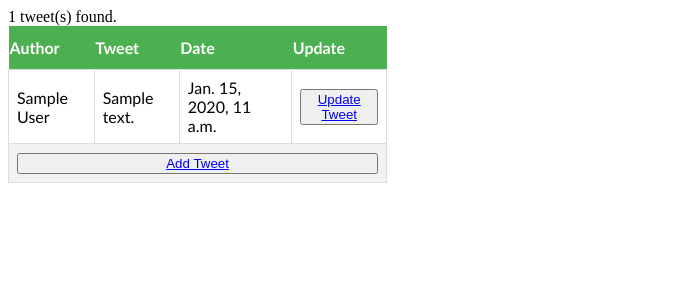
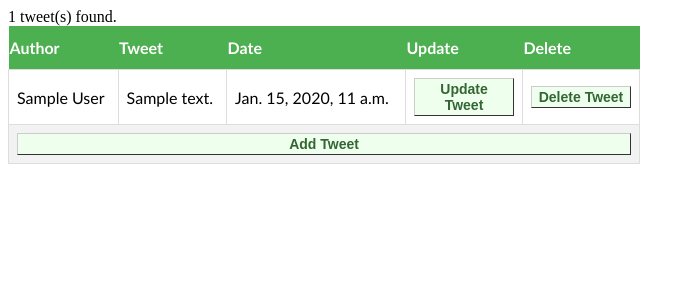
Before and after one commit to erdalzeynep/twitter, a Django app: page /list-tweets in a window 1280 px wide. Shown: the top 300 px of the page, without its empty margins (0-695 px from the left). Run offline with Django 3.2, Linux system fonts and the light colour scheme; tables that the repository leaves empty hold one stand-in row (values such as "Sample post").

Commit message:
Implement delete-tweet page

```diff
--- a/app/models.py
+++ b/app/models.py
@@ -8,9 +8,3 @@ class Tweet(models.Model):
     author = models.CharField(max_length=150)
     content = models.CharField(max_length=140)
     date_and_time = models.DateTimeField(default=datetime.now)
-
-
-class TweetInteraction(models.Model):
-    tweet = models.ForeignKey(Tweet, on_delete=models.CASCADE)
-    like = models.IntegerField(default=0)
-    retweet = models.IntegerField(default=0)
--- a/app/templates/app/list-tweets.html
+++ b/app/templates/app/list-tweets.html
@@ -7,7 +7,7 @@
         table {
             font-family: "Trebuchet MS", Arial, Helvetica, sans-serif;
             border-collapse: collapse;
-            width: 30%;
+            width: 50%;
         }
 
         table td, #customers th {
@@ -27,6 +27,22 @@
             color: white;
         }
 
+        .button {
+          font: bold 11px Arial;
+          font-size: 14px;
+          text-decoration: none;
+          background-color: #EEFFEE;
+          color: #336633;
+          padding: 2px 6px 2px 6px;
+          border-top: 1px solid #CCCCCC;
+          border-right: 1px solid #333333;
+          border-bottom: 1px solid #333333;
+          border-left: 1px solid #CCCCCC;
+          display: block;
+          text-align: center;
+        }
+
+
 
 
     </style>
@@ -42,6 +58,7 @@
         <th>Tweet</th>
         <th>Date</th>
         <th>Update</th>
+        <th>Delete</th>
     </tr>
     </thead>
     <tbody>
@@ -50,15 +67,18 @@
         <td>{{ tweet.author }}</td>
         <td>{{ tweet.content }}</td>
         <td>{{ tweet.date_and_time }}</td>
-        <td>
-            <button type="button" style="width:100%"><a href="/update-tweet/{{ tweet.id }}">Update Tweet</a></button>
+        <td style="width:100px">
+            <a href="/update-tweet/{{ tweet.id }}" class="button">Update Tweet</a>
+        </td>
+         <td style="width:100px">
+            <a href="/delete-tweet/{{ tweet.id }}" class="button">Delete Tweet</a>
         </td>
     </tr>
     {% endfor %}
 
     <tr>
-        <td colspan="4">
-            <button type="button" style="width:100%"><a href="/add-tweets">Add Tweet</a></button>
+        <td colspan="5">
+            <a href="/add-tweets" class="button">Add Tweet</a>
         </td>
     </tr>
     </tbody>
--- a/app/urls.py
+++ b/app/urls.py
@@ -21,5 +21,6 @@ urlpatterns = [
     url(r'^$', views.home),
     url(r'^list-tweets$', views.list_tweets),
     url(r'^add-tweets$', views.add_tweets),
-    url(r'^update-tweet/(?P<tweet_id>\d+)$', views.update_tweet)
+    url(r'^update-tweet/(?P<tweet_id>\d+)$', views.update_tweet),
+    url(r'^delete-tweet/(?P<tweet_id>\d+)$', views.delete_tweet)
 ]
--- a/app/views.py
+++ b/app/views.py
@@ -38,13 +38,22 @@ def add_tweets(request):
 def update_tweet(request, tweet_id):
     if request.method == 'GET':
         tweet = get_object_or_404(Tweet, pk=tweet_id)
-        context = {
-            'tweet': tweet
-        }
-        return render(request, 'app/update-tweet.html', context)
+        return render(request, 'app/update-tweet.html', {'tweet': tweet})
     else:
         tweet = get_object_or_404(Tweet, pk=tweet_id)
         tweet.content = request.POST.get('content')
         tweet.author = request.POST.get('author')
         tweet.save()
         return redirect('/list-tweets')
+
+
+def delete_tweet(request, tweet_id):
+    if request.method == 'POST':
+        tweet = get_object_or_404(Tweet, pk=tweet_id)
+        tweet.delete()
+        return redirect('/list-tweets')
+
+    else:
+
+        tweet = get_object_or_404(Tweet, pk=tweet_id)
+        return render(request, 'app/delete-tweet.html', {'tweet': tweet})
```
Also changed, not shown: app/templates/app/delete-tweet.html (added, +17 -0 lines).
